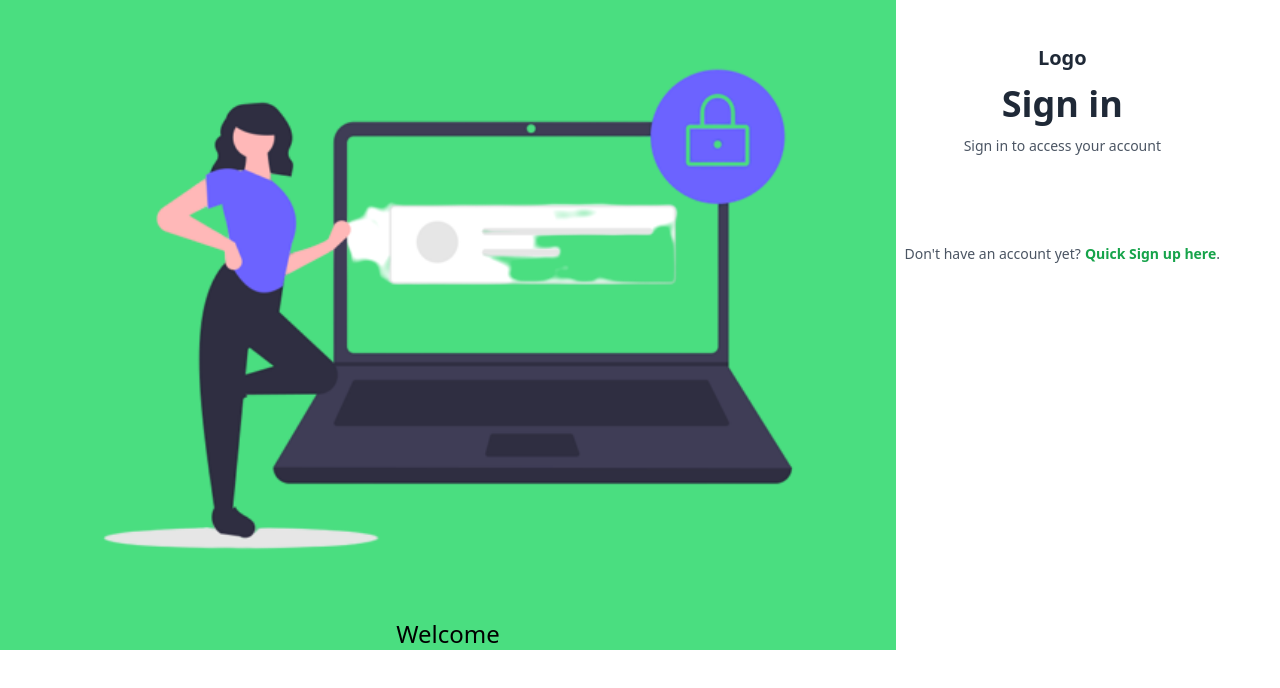
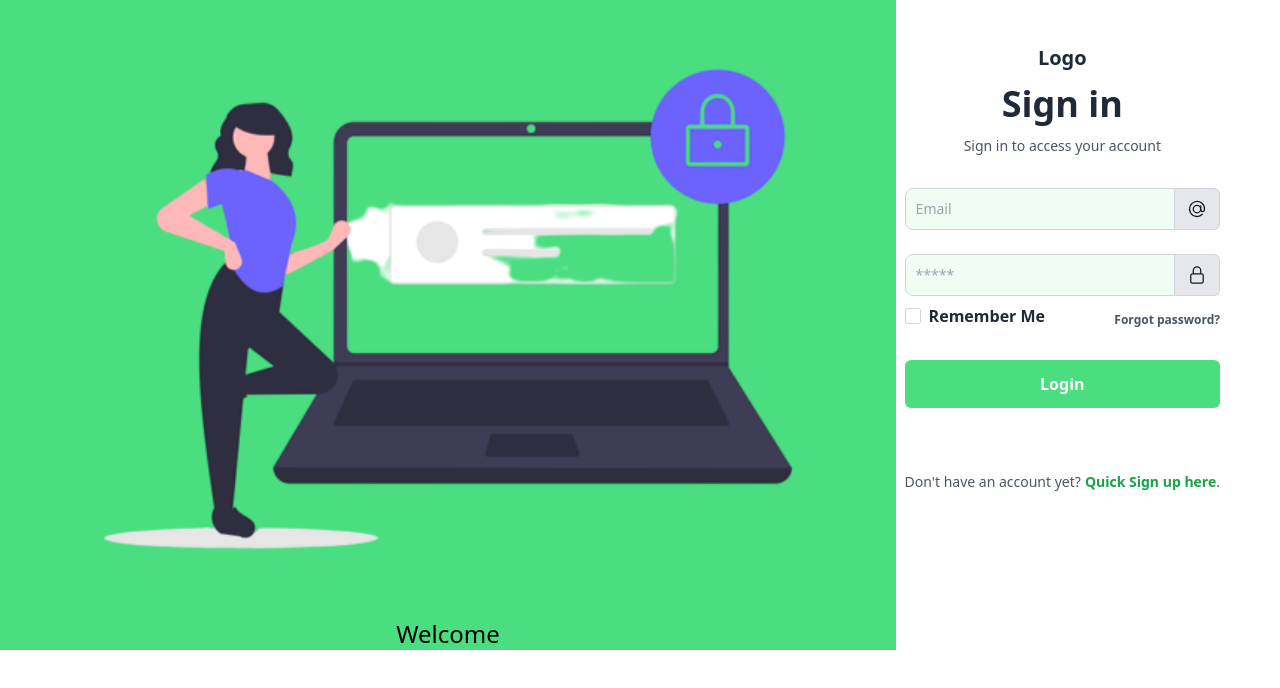
Before and after one commit to israt-emu/Library-management-frontend, a React (Create React App) app: page / in a window 1280 px wide. Shown: the top 688 px of the page. Built offline with nearby package versions, Linux system fonts and the light colour scheme.

Commit message:
signup complete

```diff
--- a/src/App.js
+++ b/src/App.js
@@ -46,26 +46,27 @@ const router = createBrowserRouter([
       {
         path: "/dashboard/books",
         element: (
-          <Book />
-          // <PrivateRoute>
-          //   <BookMarks />
-          // </PrivateRoute>
+          <PrivateRoute>
+            <Book />
+          </PrivateRoute>
         ),
-
       },
       {
         path: "/dashboard/books/:id",
-        element: <BookDetails />,
+        element: (
+          <PrivateRoute>
+            <BookDetails />
+          </PrivateRoute>
+        ),
       },
       {
         path: "/dashboard/analytics",
         element: (
-          <Analytics />
-          // <PrivateRoute>
-          //   <BookMarks />
-          // </PrivateRoute>
+          <PrivateRoute>
+            {" "}
+            <Analytics />
+          </PrivateRoute>
         ),
-
       },
       // {
       //   path: "/dashboard/store",
--- a/src/components/login/LoginForm.js
+++ b/src/components/login/LoginForm.js
@@ -1,42 +1,42 @@
-import React, {useEffect, useState} from "react";
-import {Link, useNavigate} from "react-router-dom";
-import {useLoginMutation} from "../../features/auth/authApi";
+import React, { useEffect, useState } from "react";
+import { Link, useNavigate } from "react-router-dom";
+import { useLoginMutation } from "../../features/auth/authApi";
 import Error from "../ui/Error";
 
 const LoginForm = () => {
-  // const [email, setEmail] = useState("");
-  // const [password, setPassword] = useState("");
-  // const [error, setError] = useState("");
-  // const [login, { data, isLoading, error: responseError }] = useLoginMutation();
-  // const navigate = useNavigate();
-  // //
+  const [email, setEmail] = useState("");
+  const [password, setPassword] = useState("");
+  const [error, setError] = useState("");
+  const [login, { data, isLoading, error: responseError }] = useLoginMutation();
+  const navigate = useNavigate();
+  //
 
-  // useEffect(() => {
-  //   if (!data?.status) {
-  //     setError(data?.message);
-  //   }
-  //   if (responseError?.data) {
-  //     setError(responseError?.data?.message);
-  //   }
-  //   if (data?.token && data?.user) {
-  //     navigate("/dashboard/bookmarks");
-  //   }
-  // }, [data, responseError, navigate]);
-  // //login
-  // const handleSubmit = (e) => {
-  //   e.preventDefault();
-  //   setError("");
-  //   const emailValidation = /\S+@\S+\.\S+/.test(email);
-  //   const passValidation = /(?=.{8,})/.test(password);
-  //   if (emailValidation && passValidation) {
-  //     login({
-  //       email,
-  //       password,
-  //     });
-  //   } else {
-  //     setError("Please enter a valid email or password !");
-  //   }
-  // };
+  useEffect(() => {
+    if (!data?.status) {
+      setError(data?.message);
+    }
+    if (responseError?.data) {
+      setError(responseError?.data?.message);
+    }
+    if (data?.token && data?.user) {
+      navigate("/dashboard/");
+    }
+  }, [data, responseError, navigate]);
+  //login
+  const handleSubmit = (e) => {
+    e.preventDefault();
+    setError("");
+    const emailValidation = /\S+@\S+\.\S+/.test(email);
+    const passValidation = /(?=.{8,})/.test(password);
+    if (emailValidation && passValidation) {
+      login({
+        email,
+        password,
+      });
+    } else {
+      setError("Please enter a valid email or password !");
+    }
+  };
   return (
     <div className=" flex flex-col justify-center items-center md:col-span-3 md:fixed md:top-5 md:right-5 px-4 order-first mt-5 md:mt-0">
       {/* login form  */}
@@ -45,9 +45,11 @@ const LoginForm = () => {
         <h2 className="font-bold text-center">Logo</h2>
         <div className="mb-8 text-center">
           <h1 className="my-3 text-4xl font-bold">Sign in</h1>
-          <p className="text-sm text-gray-600">Sign in to access your account</p>
+          <p className="text-sm text-gray-600">
+            Sign in to access your account
+          </p>
         </div>
-        {/* <form
+        <form
           className=" ng-untouched ng-pristine ng-valid"
           onSubmit={handleSubmit}
         >
@@ -141,11 +143,14 @@ const LoginForm = () => {
             </div>
           </div>
           <div className="mt-2">{error && <Error message={error} />}</div>
-        </form> */}
+        </form>
       </div>
       <p className="md:px-6 text-sm text-center text-gray-600 align-bottom mt-8">
         Don't have an account yet?
-        <Link to="/signup" className="hover:underline text-green-600 ml-1 font-bold">
+        <Link
+          to="/signup"
+          className="hover:underline text-green-600 ml-1 font-bold"
+        >
           Quick Sign up here
         </Link>
         .
--- a/src/pages/SignUp.js
+++ b/src/pages/SignUp.js
@@ -8,6 +8,7 @@ const SignUp = () => {
   const [name, setName] = useState("");
   const [email, setEmail] = useState("");
   const [password, setPassword] = useState("");
+  const [role, setRole] = useState(false);
   const [repetPassword, setRepetPassword] = useState("");
   const [error, setError] = useState("");
   const [signUp, { data: responseData, isLoading, error: responseError }] =
@@ -22,7 +23,7 @@ const SignUp = () => {
       setError(responseError.data);
     }
     if (responseData?.status === "success" && responseData?.user) {
-      navigate("/");
+      navigate("/dashboard/books");
     }
   }, [responseData, responseError, navigate]);
   //signUp user
@@ -47,8 +48,9 @@ const SignUp = () => {
         name,
         email,
         password,
+        role:role?"teacher":"student",
       };
-
+      console.log(data);
       signUp(data);
     }
   };
@@ -66,7 +68,7 @@ const SignUp = () => {
       {/*  signUp form  */}
       <div className=" flex flex-col justify-center items-center w-full backdrop-blur-sm bg-green-400/[0.8] ">
         <div className="bg-green-50 shadow-lg py-10 md:w-1/3 flex flex-col justify-center items-center rounded ">
-          <div className="flex flex-col max-w-md p-6 rounded-md sm:p-10  text-gray-800 w-full">
+          <div className="flex flex-col  p-6 rounded-md sm:p-10  text-gray-800 w-full">
             <div className="mb-8 text-center">
               <h1 className="my-3 text-4xl font-bold uppercase">
                 Create Account
@@ -182,7 +184,7 @@ const SignUp = () => {
                   </span>
                 </div>
                 <div>
-                  <div className="flex justify-between mt-2">
+                  <div className="flex justify-between mt-2 flex-col">
                     <div className="">
                       {" "}
                       <input
@@ -197,6 +199,23 @@ const SignUp = () => {
                         htmlFor="flexCheckDefault"
                       >
                         I agree all statements in
+                        <span className="underline ml-1">Terms of service</span>
+                      </label>
+                    </div>
+                    <div className="">
+                      {" "}
+                      <input
+                        className="form-check-input appearance-none h-4 w-4 border border-gray-300 rounded-sm bg-white checked:bg-green-600 checked:border-green-600 focus:outline-none transition duration-200 mt-1 align-top bg-no-repeat bg-center bg-contain float-left mr-2 cursor-pointer"
+                        type="checkbox"
+                        value=""
+                        id="flexCheckDefault"
+                        onChange={(e) => setRole(!role)}
+                      />
+                      <label
+                        className="form-check-label inline-block text-gray-800 font-semibold"
+                        htmlFor="flexCheckDefault"
+                      >
+                        Register as a Teacher ?
                         <span className="underline ml-1">Terms of service</span>
                       </label>
                     </div>
```
Also changed, not shown: src/components/common/Navbar.js (+110 -50 lines).
